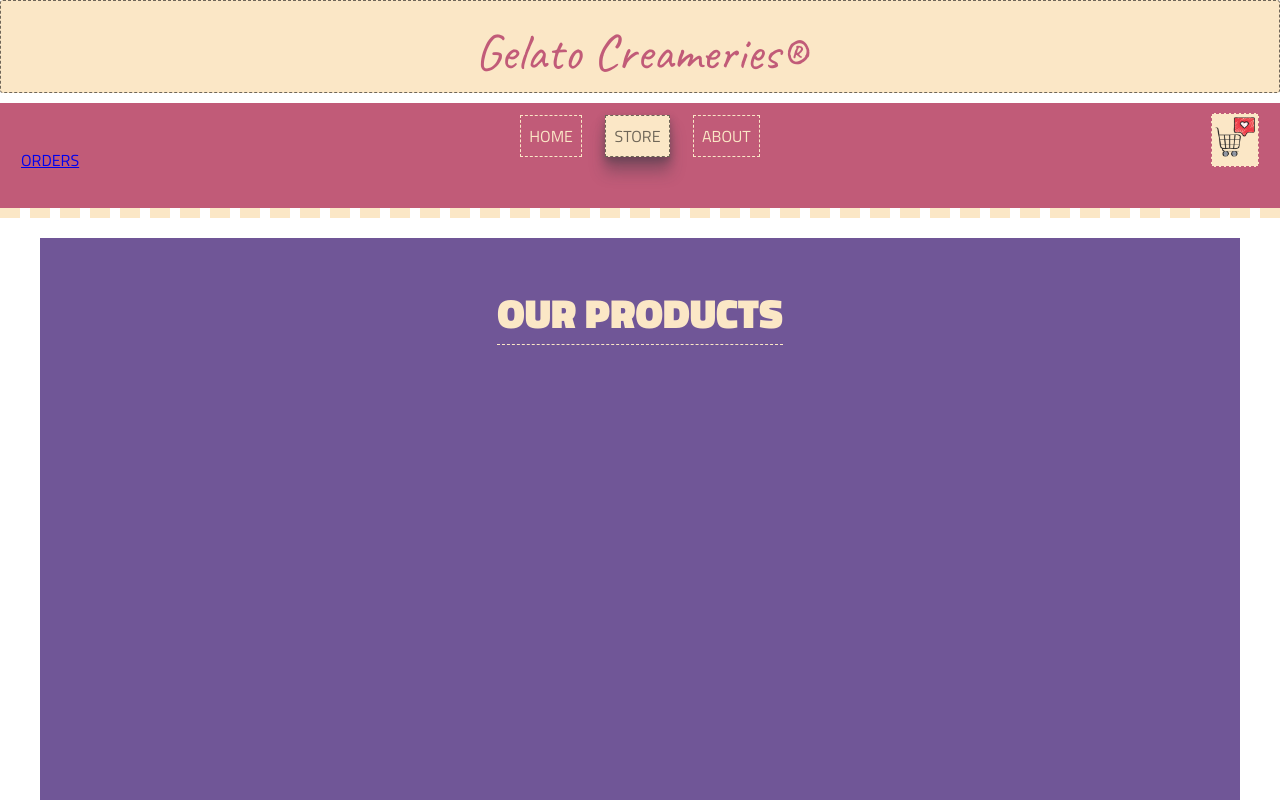
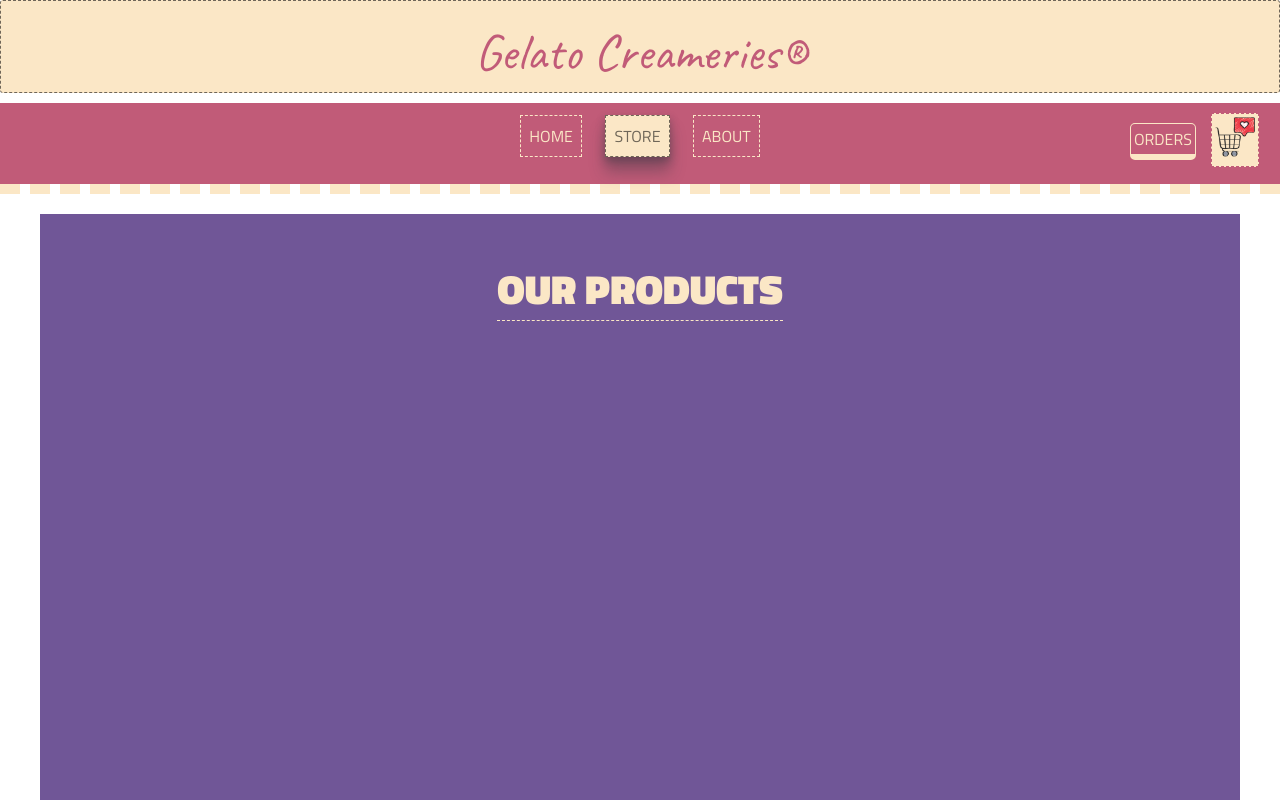
Before and after one commit to Sidver-pod/E-Commerce-Website-II, a plain HTML site: page views/index-store.html in a window 1280 px wide. Shown: the top 800 px of the page. Drawn offline with nearby package versions, Linux system fonts and the light colour scheme; no server answers.

Commit message:
Updated with Order button styling

```diff
--- a/public/css/style-store.css
+++ b/public/css/style-store.css
@@ -80,6 +80,31 @@ body {
 #a-home, #a-about {
     text-decoration: none;
     color: #FBE7C6;
+}
+
+#div-order {
+    float: right;
+}
+
+#nav-order {
+    margin-top: -25px;
+    margin-right: 15px;
+    display: block;
+    padding: 3px;
+    border-radius: 5px;
+    cursor: pointer;
+    color: #FBE7C6;
+    border: 1px solid #FBE7C6;
+    border-bottom-width: 6px;
+}
+
+#nav-order:hover {
+    background-color: rgba(0, 0, 0, 0.355);
+}
+
+#a-order {
+    text-decoration: none;
+    color: rgba(0, 0, 0, 0.555);
 }
 
 #nav-cart {
@@ -495,6 +520,8 @@ body {
 
 #i-products button {
     font-weight: 900;
+    font-family: system-ui;
+    font-size: 11px;
     height: 40px;
     width: 100px;
     padding: 5px;
```
